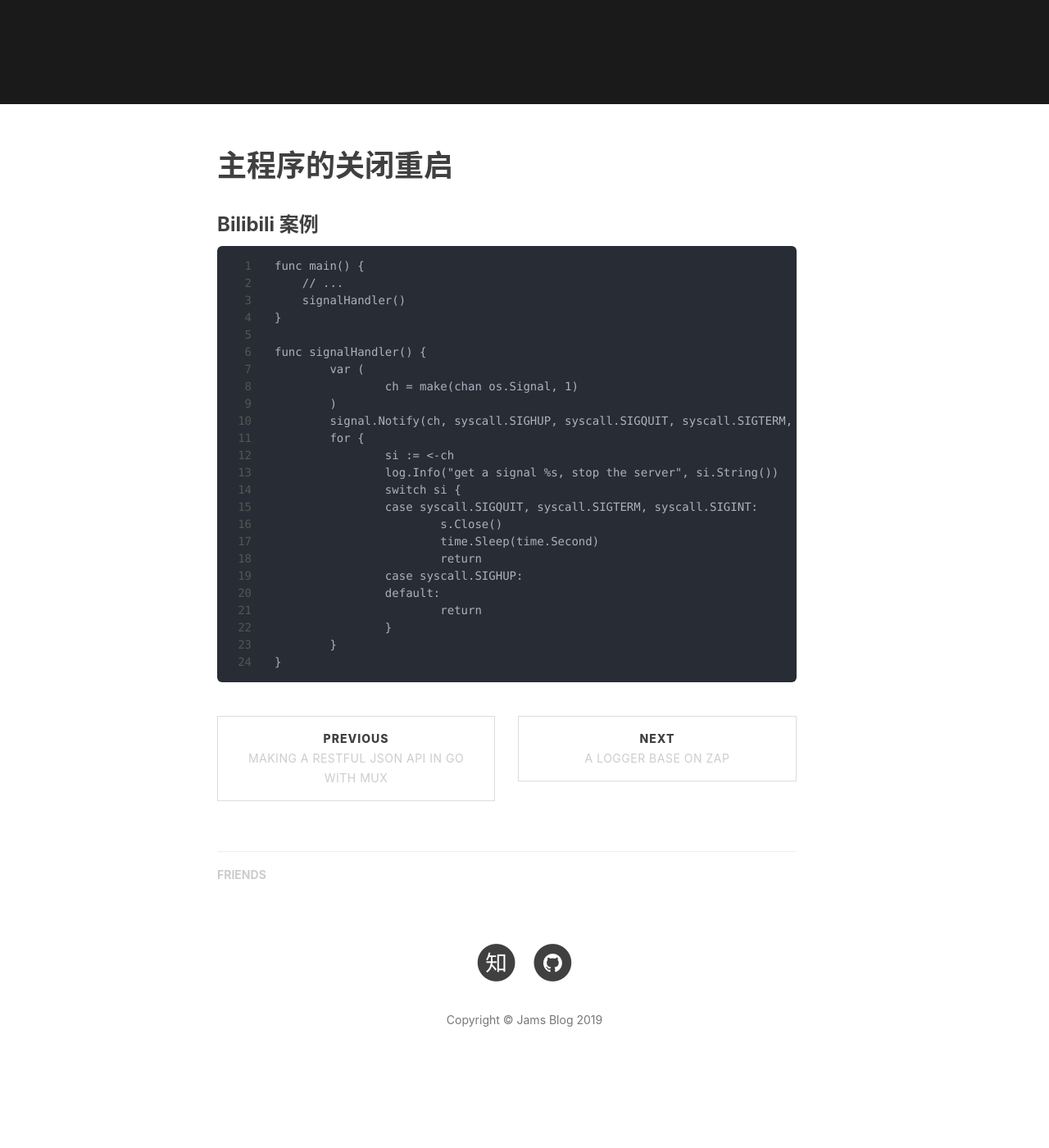
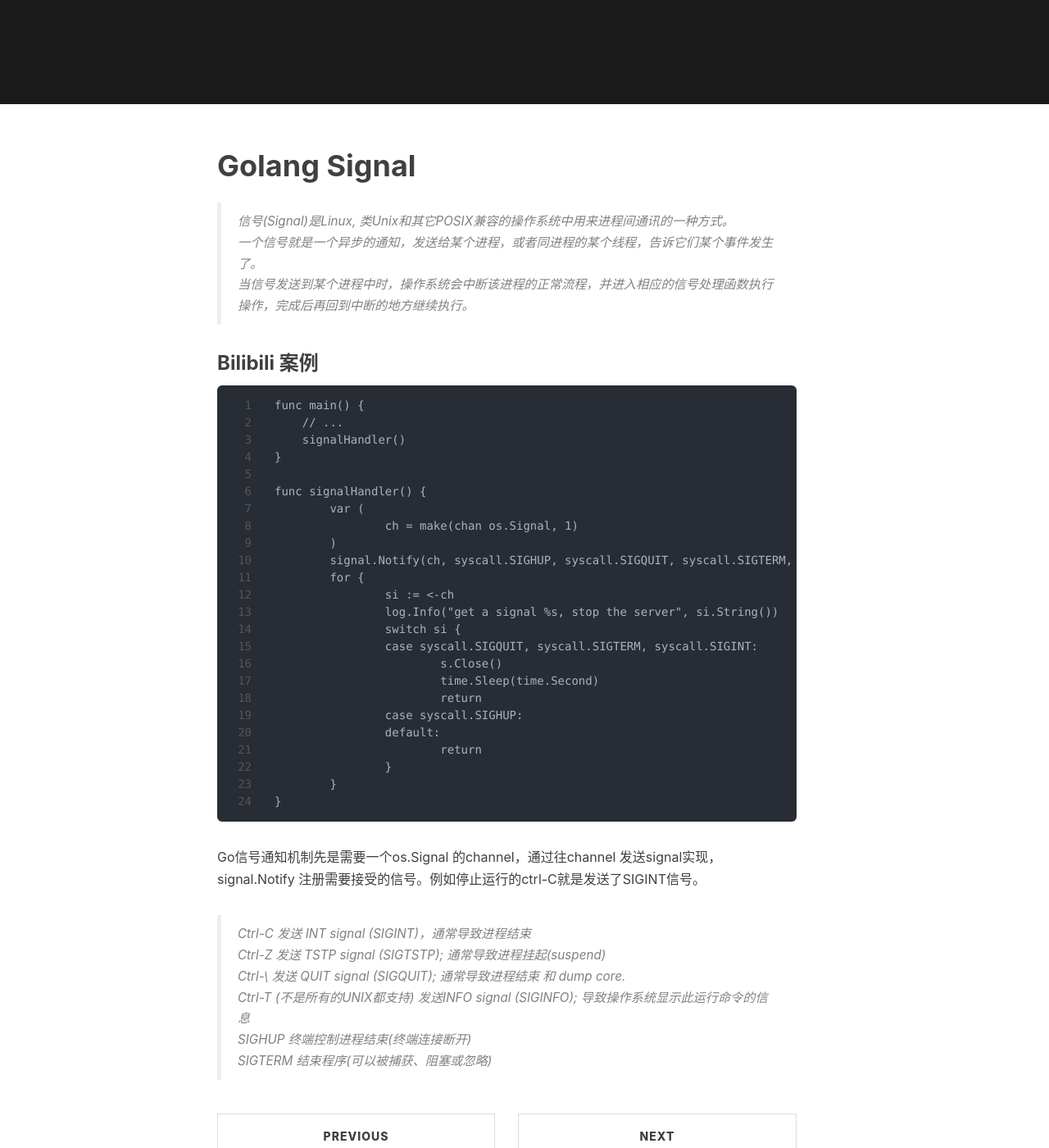
Before and after one commit to wzyonggege/wzyonggege.github.io, a Jekyll site: the page built from _posts/2019-09-20-go-shutdown-gracefully.md, in a window 1280 px wide and 1400 px high, scrolled down 396 px. Shown: the whole window at 82% size. Built offline with Jekyll 4.4.1, drawn with Linux system fonts in a browser that asks for light colours; nearby versions of some CDN libraries; comment, search, counter and statistics services are not loaded; before the commit the page ends 1716 px from its top, so only the background shows below that; some of the changed text lies outside the part shown.

Commit message:
update post

````diff
--- a/_posts/2019-09-20-go-shutdown-gracefully.md
+++ b/_posts/2019-09-20-go-shutdown-gracefully.md
@@ -1,7 +1,7 @@
 ---
 layout:     post
-title:      "Graceful Restart in Golang"
-subtitle:   "优雅的重启"
+title:      "Golang Signal"
+subtitle:   "信号处理"
 date:       2019-09-20 12:00:00
 author:     "Jam"
 header-img: "img/in-post/post-golang-bg.png"
@@ -10,7 +10,13 @@ tags:
     - Golang
 ---
 
-# 主程序的关闭重启
+# Golang Signal
+
+> 信号(Signal)是Linux, 类Unix和其它POSIX兼容的操作系统中用来进程间通讯的一种方式。
+>
+> 一个信号就是一个异步的通知，发送给某个进程，或者同进程的某个线程，告诉它们某个事件发生了。
+>
+> 当信号发送到某个进程中时，操作系统会中断该进程的正常流程，并进入相应的信号处理函数执行操作，完成后再回到中断的地方继续执行。
 
 ### Bilibili 案例
 
@@ -40,3 +46,17 @@ func signalHandler() {
 	}
 }
 ```
+
+Go信号通知机制先是需要一个os.Signal 的channel，通过往channel 发送signal实现，signal.Notify 注册需要接受的信号。例如停止运行的ctrl-C就是发送了SIGINT信号。
+
+> Ctrl-C 发送 INT signal (SIGINT)，通常导致进程结束
+>
+> Ctrl-Z 发送 TSTP signal (SIGTSTP); 通常导致进程挂起(suspend)
+>
+> Ctrl-\ 发送 QUIT signal (SIGQUIT); 通常导致进程结束 和 dump core.
+>
+> Ctrl-T (不是所有的UNIX都支持) 发送INFO signal (SIGINFO); 导致操作系统显示此运行命令的信息
+>
+> SIGHUP 终端控制进程结束(终端连接断开)
+>
+> SIGTERM 结束程序(可以被捕获、阻塞或忽略)
````
